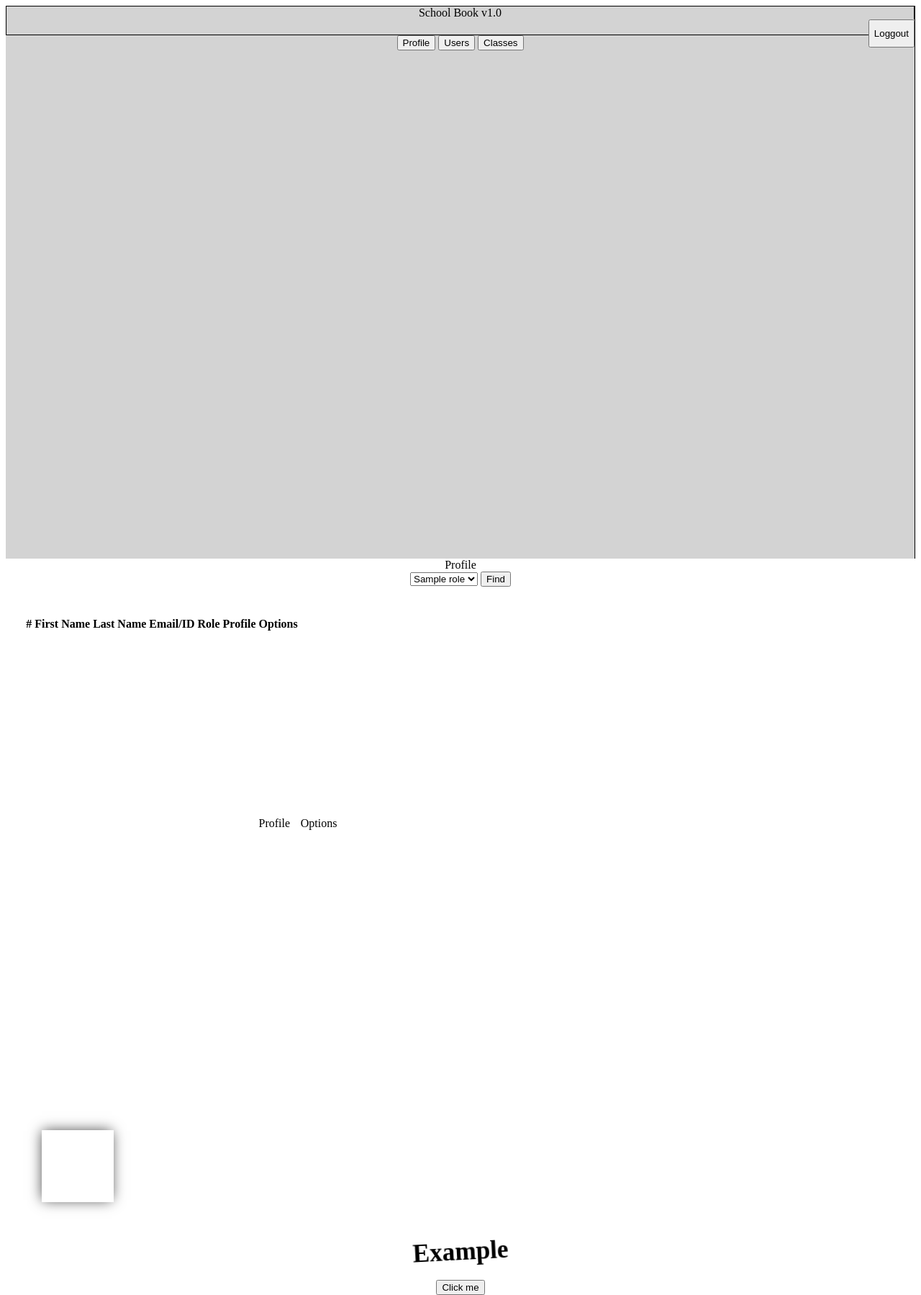
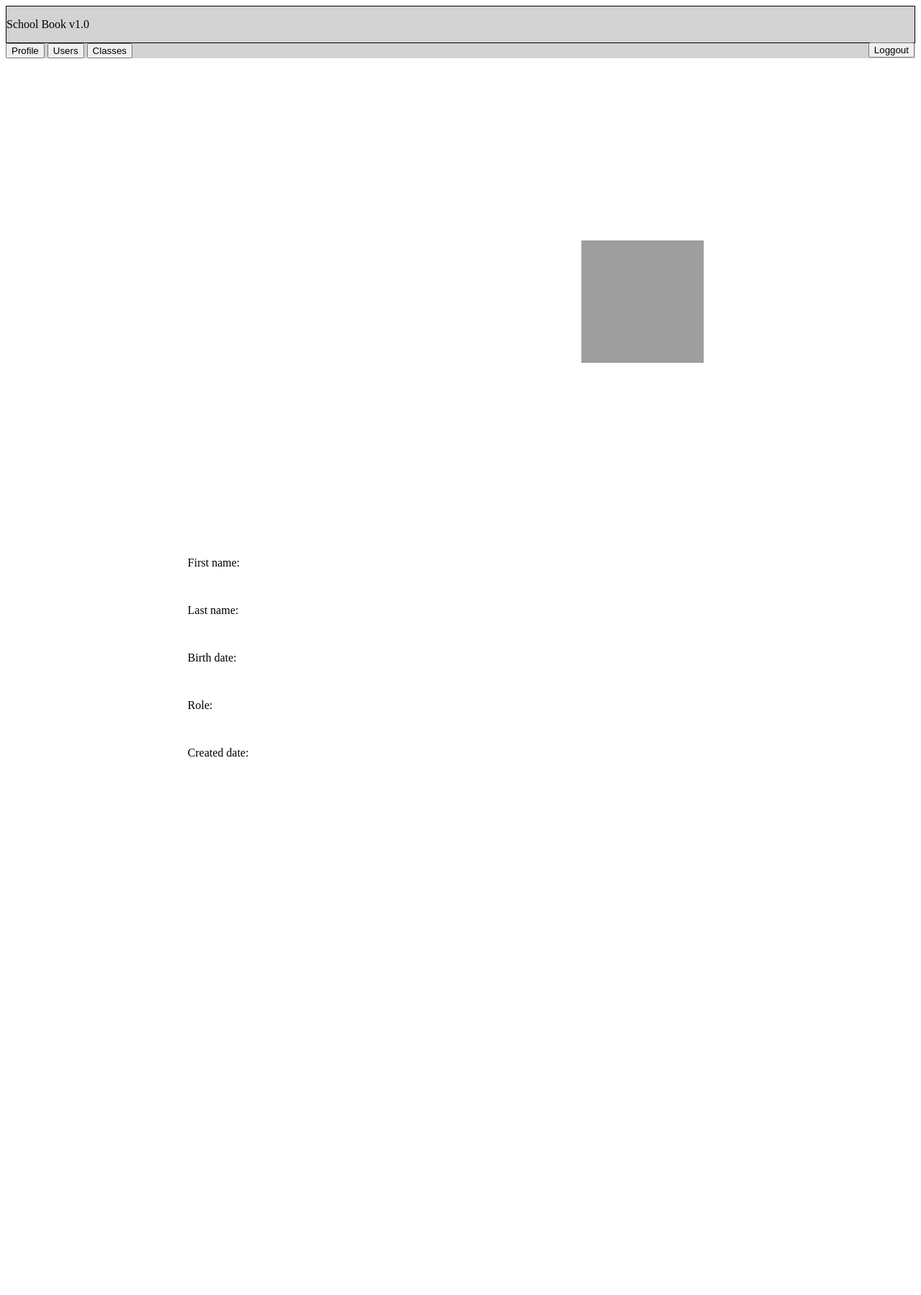
Before and after one commit to YodaBikarbona/school_book, a Flask app: template school_book/templates/admin.html in a window 1280 px wide; the page is wider, and only the part inside the window is pictured. Shown: that part at 72% size. After the commit the page ends 1051 px from the top of that part, so only its background shows below. Run offline with Flask 2, Linux system fonts and the light colour scheme; the template is opened without the code that fills it: most values are stand-ins (such as "Sample title", 1, 10 or a date in 2020); some libraries are stand-ins or nearby versions; grey boxes are pictures that could not be loaded.

Commit message:
admin template

```diff
--- a/school_book/static/js/services.js
+++ b/school_book/static/js/services.js
@@ -17,7 +17,7 @@
       function storeUserCredidentals(user){
         console.log(user)
         window.localStorage.setItem(LOCAL_STORAGE_KEY, user.token);
-        window.localStorage.setItem('user', JSON.stringify(user))
+        window.localStorage.setItem('user_id', JSON.stringify(user.user.id))
         useUserCredidentals(user);
 
       }
@@ -51,7 +51,6 @@
             method: 'POST',
             data: user
           }).then(function(resp){
-            console.log(resp)
             if(resp.data.user){
               if(resp.data.user.role.role_name == 'admin'){
                 if(resp.data.user.email == username && resp.data.token){
--- a/school_book/templates/admin.html
+++ b/school_book/templates/admin.html
@@ -28,22 +28,111 @@
 }
 </style>
 
-<div class="container-fluid" style="text-align: center;">
-  <div class="row" style="background-color: lightgray; height: 5%; border: 1px solid black">
-    <div class="col-md-2" style="border-right: 1px solid black; padding: 0">
-      School Book v1.0
+<div class="container-fluid" style="border-radius: 0px;">
+    <div class="row" style="border: 1px solid black; padding-right: 0px; background-color: lightgray;">
+        <div class="col-md-4">
+            <p style="color: black">
+                School Book v1.0
+            </p>
+        </div>
+        <div class="col-md-8" style="padding-right: 0px">
+            <button type="button" class="btn btn-secondary rounded-0 btn-sm" style="float: right;" ng-click="logout()">
+                Loggout
+            </button>
+        </div>
     </div>
-    <div class="col-md-10" style="height: 100%">
-        <div class="row" style="height: 100%">
-            <div class="col-md-10">
-
-            </div>
-            <div class="col-md-2" style="padding: 0; text-align: right;">
-                <button type="button" class="btn btn-secondary rounded-0" style="height: 100%" ng-click="logout()">
-                    Loggout
+    <div class="row" style="height: 96vh;">
+        <div class="col-md-2" style="padding-right: 0px; padding-left: 0px; background-color: lightgray">
+            <div class="list-group" style="margin: 0; padding: 0; border-radius: 0px">
+                <button type="button" class="list-group-item list-group-item-action rounded-0" ng-click="show_profile()">
+                    <div class="row">
+                        <div class="col-md-4" style="text-align: right; padding: 0">
+                            <i class="fa fa-user"></i>
+                        </div>
+                        <div class="col-md-8" style="text-align: left;">
+                            Profile
+                        </div>
+                    </div>
+                </button>
+                <button type="button" class="list-group-item list-group-item-action rounded-0" ng-click="show_users()">
+                    <div class="row">
+                        <div class="col-md-4" style="text-align: right; padding: 0">
+                            <i class="fa fa-users"></i>
+                        </div>
+                        <div class="col-md-8" style="text-align: left;">
+                            Users
+                        </div>
+                    </div>
+                </button>
+                <button type="button" class="list-group-item list-group-item-action rounded-0" ng-click="show_classes()">
+                    <div class="row">
+                        <div class="col-md-4" style="text-align: right; padding: 0">
+                            <i class="fa fa-address-book-o"></i>
+                        </div>
+                        <div class="col-md-8" style="text-align: left;">
+                            Classes
+                        </div>
+                    </div>
                 </button>
             </div>
         </div>
+        <!--Show tab one-->
+        <div class="col-md-10" ng-if="show_tab == 1">
+            <div class="row">
+                <div class="col-md-6" style="background-color: white;">
+                    <div class="row">
+                        <div style="padding: 20%; width: 100%; text-align: center">
+                            <img class="img-responsive" src="http://cdn.osxdaily.com/wp-content/uploads/2014/07/users-and-groups-icon-mac.png" class="img-rounded" alt="Chania" style="width: 170px; height: 170px">
+                        </div>
+                    </div>
+                    <div class="row">
+                        <div class="col-md-12" style="padding-left: 20%; height: 50px">
+                            <p>
+                                First name:
+                            </p>
+                        </div>
+                        <div class="col-md-12" style="padding-left: 20%; height: 50px">
+                            <p>
+                                Last name:
+                            </p>
+                        </div>
+                        <div class="col-md-12" style="padding-left: 20%; height: 50px">
+                            <p>
+                                Birth date:
+                            </p>
+                        </div>
+                        <div class="col-md-12" style="padding-left: 20%; height: 50px">
+                            <p>
+                                Role:
+                            </p>
+                        </div>
+                        <div class="col-md-12" style="padding-left: 20%; height: 50px">
+                            <p>
+                                Created date:
+                            </p>
+                        </div>
+                    </div>
+                </div>
+                <div class="col-md-6" style="background-color: black;">
+                    <!--Part two of informations-->
+                </div>
+            </div>
+        </div>
+        <!--Show tab two-->
+    </div>
+</div>
+
+
+<!--
+<div class="container-fluid">
+  <div class="row" style="background-color: lightgray; padding: 5px; border: 1px solid black">
+    <div class="col-md-2" style="border-right: 1px solid black; padding: 2px; text-align: center;">
+          <p>School Book v1.0</p>
+    </div>
+    <div class="col-md-10" style="padding: 5px">
+        <button type="button" class="btn btn-secondary rounded-0" style="float: right;" ng-click="logout()">
+            Loggout
+        </button>
     </div>
   </div>
   <div class="row" style="height: 90.8vh; background-color: lightgray">
@@ -174,3 +263,4 @@
     </div>
   </div>
 </div>
+-->
```
